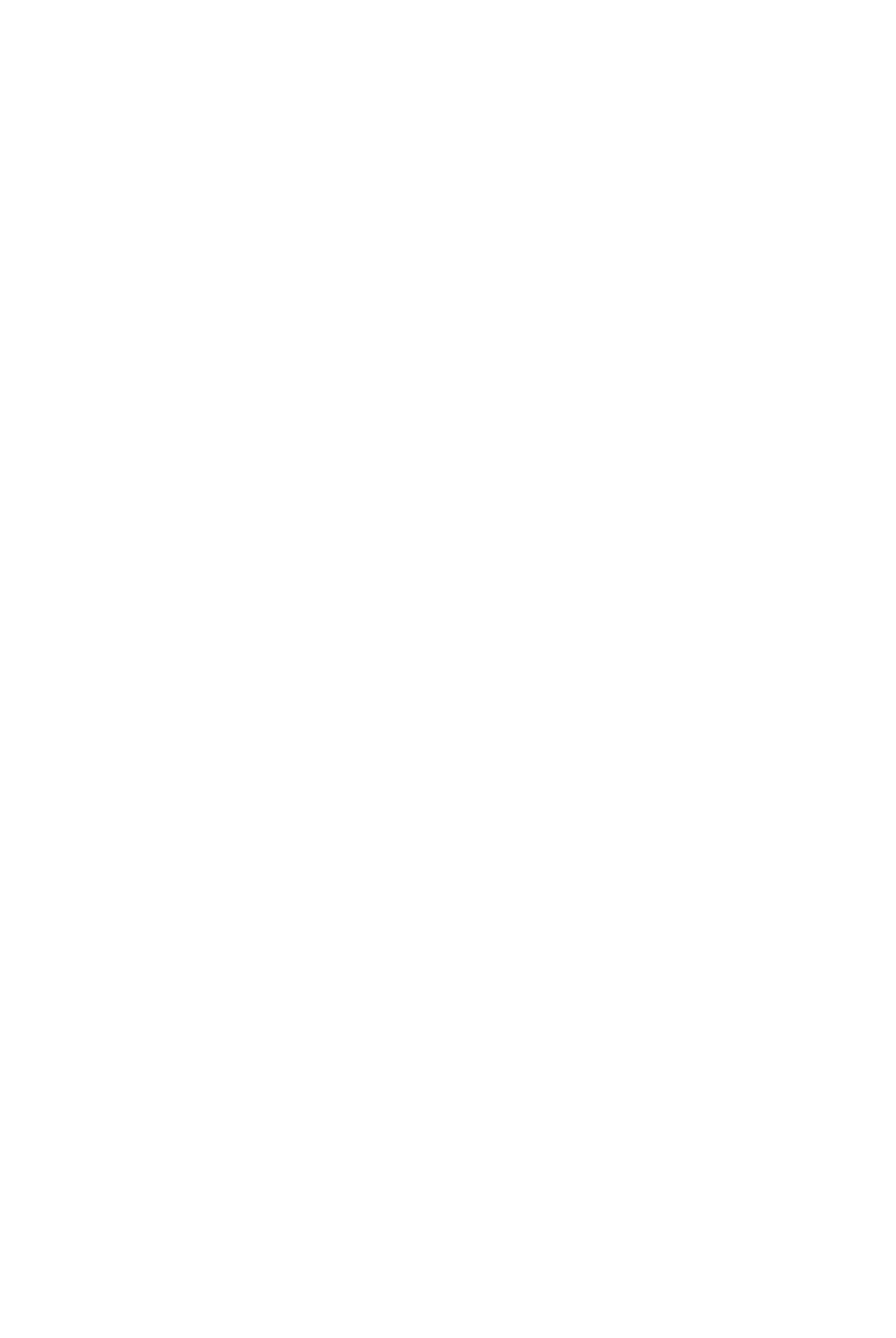
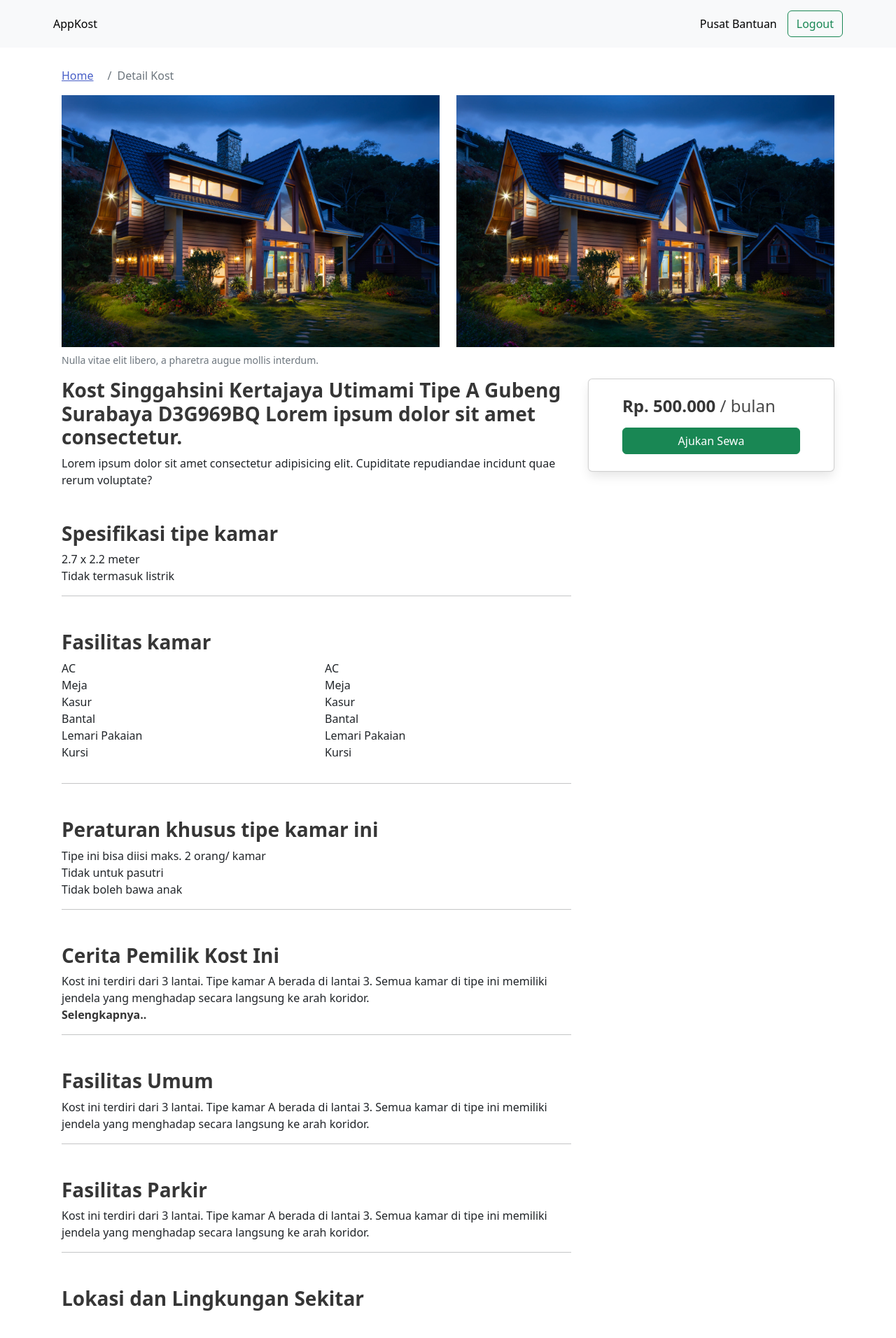
Before and after one commit to RezaPahlevii/Kost, a React (Create React App) app in the folder frontend/: page /detail-kost in a window 1280 px wide. Before the commit this address had no page. Shown: the top 1912 px of the page at 70% size. Before the commit the page ends 800 px from the top, so only its background shows below. Built offline with nearby package versions, Linux system fonts and the light colour scheme; grey boxes are pictures that could not be loaded.

Commit message:
Module/DetailKost

```diff
--- a/frontend/src/App.js
+++ b/frontend/src/App.js
@@ -8,6 +8,7 @@ import EditUser from "./pages/EditUser";
 import AddRumahKost from './pages/AddRumahKost';
 import EditRumahKost from './pages/EditRumahKost';
 import HomePage from "./pages/HomePage";
+import DetailKost from "./pages/DetailKost";
 
 function App() {
   return (
@@ -25,6 +26,7 @@ function App() {
       </Routes>
       <Routes>
         <Route path="/homepage" element={<HomePage/>}/>
+        <Route path="/detail-kost" element={<DetailKost/>}/>
       </Routes>
       </BrowserRouter>
     </div>
--- /dev/null
+++ b/frontend/src/components/DetailsKost.jsx
@@ -0,0 +1,222 @@
+import React from "react";
+import {
+  Breadcrumb,
+  Button,
+  Card,
+  Col,
+  Container,
+  Figure,
+  Row,
+} from "react-bootstrap";
+import Kolase from "./../image/rumah.jpg";
+
+const DetailsKost = () => {
+  return (
+    <div>
+      <Container>
+        <Row>
+          <Col>
+            <Breadcrumb>
+              <Breadcrumb.Item href="#">Home</Breadcrumb.Item>
+              <Breadcrumb.Item active>Detail Kost</Breadcrumb.Item>
+            </Breadcrumb>
+          </Col>
+        </Row>
+        <Row>
+          <Col>
+            <Figure>
+              <Figure.Image
+                width={700}
+                height={200}
+                alt="171x180"
+                src={Kolase}
+              />
+              <Figure.Caption>
+                Nulla vitae elit libero, a pharetra augue mollis interdum.
+              </Figure.Caption>
+            </Figure>
+          </Col>
+          <Col>
+            <Figure>
+              <Figure.Image
+                width={700}
+                height={200}
+                alt="171x180"
+                src={Kolase}
+              />
+            </Figure>
+          </Col>
+        </Row>
+        <Row>
+          <Col md={8} mt="2">
+            <div>
+              <h3>
+                <strong>
+                  Kost Singgahsini Kertajaya Utimami Tipe A Gubeng Surabaya
+                  D3G969BQ Lorem ipsum dolor sit amet consectetur.
+                </strong>
+              </h3>
+              <p>
+                Lorem ipsum dolor sit amet consectetur adipisicing elit.
+                Cupiditate repudiandae incidunt quae rerum voluptate?
+              </p>
+              <div className="mt-5 mt-5">
+                <h3>
+                  <strong>Spesifikasi tipe kamar</strong>
+                </h3>
+                <p>
+                  2.7 x 2.2 meter <br />
+                  Tidak termasuk listrik
+                </p>
+                <hr />
+              </div>
+              <div className="mt-5 mb-5">
+                <Row>
+                  <h3>
+                    <strong>Fasilitas kamar</strong>
+                  </h3>
+                </Row>
+                <Row>
+                  <Col>
+                    <p>
+                      AC <br />
+                      Meja <br />
+                      Kasur <br /> Bantal <br /> Lemari Pakaian <br /> Kursi
+                    </p>
+                  </Col>
+                  <Col>
+                    <p>
+                      AC <br />
+                      Meja <br />
+                      Kasur <br /> Bantal <br /> Lemari Pakaian <br /> Kursi
+                    </p>
+                  </Col>
+                </Row>
+                <hr />
+              </div>
+              <div className="mt-5 mt-5">
+                <h3>
+                  <strong>Peraturan khusus tipe kamar ini</strong>
+                </h3>
+                <p>
+                  Tipe ini bisa diisi maks. 2 orang/ kamar <br />
+                  Tidak untuk pasutri
+                  <br />
+                  Tidak boleh bawa anak
+                </p>
+                <hr />
+              </div>
+              <div className="mt-5 mt-5">
+                <h3>
+                  <strong>Cerita Pemilik Kost Ini</strong>
+                </h3>
+                <p>
+                  Kost ini terdiri dari 3 lantai. Tipe kamar A berada di lantai
+                  3. Semua kamar di tipe ini memiliki jendela yang menghadap
+                  secara langsung ke arah koridor. <br />
+                  <strong>Selengkapnya..</strong>
+                </p>
+                <hr />
+              </div>
+              <div className="mt-5 mt-5">
+                <h3>
+                  <strong>Fasilitas Umum</strong>
+                </h3>
+                <p>
+                  Kost ini terdiri dari 3 lantai. Tipe kamar A berada di lantai
+                  3. Semua kamar di tipe ini memiliki jendela yang menghadap
+                  secara langsung ke arah koridor.
+                </p>
+                <hr />
+              </div>
+              <div className="mt-5 mt-5">
+                <h3>
+                  <strong>Fasilitas Parkir</strong>
+                </h3>
+                <p>
+                  Kost ini terdiri dari 3 lantai. Tipe kamar A berada di lantai
+                  3. Semua kamar di tipe ini memiliki jendela yang menghadap
+                  secara langsung ke arah koridor.
+                </p>
+                <hr />
+              </div>
+              <div className="mt-5 mt-5">
+                <h3>
+                  <strong>Lokasi dan Lingkungan Sekitar</strong>
+                </h3>
+                <p>
+                  <iframe
+                    width="850"
+                    height="500"
+                    src="https://www.youtube.com/embed/uG3x8O2OmyE"
+                    title="YouTube video player"
+                    frameborder="0"
+                    allow="accelerometer; autoplay; clipboard-write; encrypted-media; gyroscope; picture-in-picture; web-share"
+                    allowfullscreen
+                  ></iframe>
+                </p>
+                <hr />
+              </div>
+
+              {/* <div name="duplikat">
+                <div className="mt-5 mb-5">
+                  <h3>
+                    <strong>Spesifikasi tipe kamar</strong>
+                  </h3>
+                  <p>
+                    2.7 x 2.2 meter <br />
+                    Tidak termasuk listrik
+                  </p>
+                  <hr />
+                </div>
+                <div className="mt-5 mb-5">
+                  <h3>
+                    <strong>Fasilitas kamar</strong>
+                  </h3>
+                  <p>
+                    AC <br />
+                    Meja <br />
+                    Kasur <br /> Bantal <br /> Lemari Pakaian <br /> Kursi
+                  </p>
+                  <hr />
+                </div>
+                <div className="mt-5 mb-5">
+                  <h3>
+                    <strong>Spesifikasi tipe kamar</strong>
+                  </h3>
+                  <p>
+                    2.7 x 2.2 meter <br />
+                    Tidak termasuk listrik
+                  </p>
+                  <hr />
+                </div>
+                <div className="mt-5 mb-5">
+                  <h3>
+                    <strong>Fasilitas kamar</strong>
+                  </h3>
+                  <p>
+                    AC <br />
+                    Meja <br />
+                    Kasur <br /> Bantal <br /> Lemari Pakaian <br /> Kursi
+                  </p>
+                  <hr />
+                </div>
+              </div> */}
+            </div>
+          </Col>
+          <Col>
+            <Card className="py-4 px-5">
+              <h4 className="mb-3">
+                <strong>Rp. 500.000</strong> / bulan
+              </h4>
+              <Button variant="success">Ajukan Sewa</Button>
+            </Card>
+          </Col>
+        </Row>
+      </Container>
+    </div>
+  );
+};
+
+export default DetailsKost;
+//md={{ span: 0, offset: 9 }}
--- /dev/null
+++ b/frontend/src/pages/DetailKost.jsx
@@ -0,0 +1,17 @@
+import React from "react";
+import { Container } from "react-bootstrap";
+import DetailsKost from "../components/DetailsKost";
+import Nav from "../components/Nav";
+
+const DetailKost = () => {
+  return (
+    <div>
+      <Nav />
+      <Container className="mt-5 pt-5">
+        <DetailsKost />
+      </Container>
+    </div>
+  );
+};
+
+export default DetailKost;
--- a/frontend/src/pages/HomePage.jsx
+++ b/frontend/src/pages/HomePage.jsx
@@ -1,5 +1,5 @@
 import React from "react";
-import { Col, Container } from "react-bootstrap";
+import { Container } from "react-bootstrap";
 import RekomendasiKost from "../components/RekomendasiKost";
 import rumah from "./../image/rumah.jpg";
 import rumah2 from "./../image/rumah2.jpg";
```
